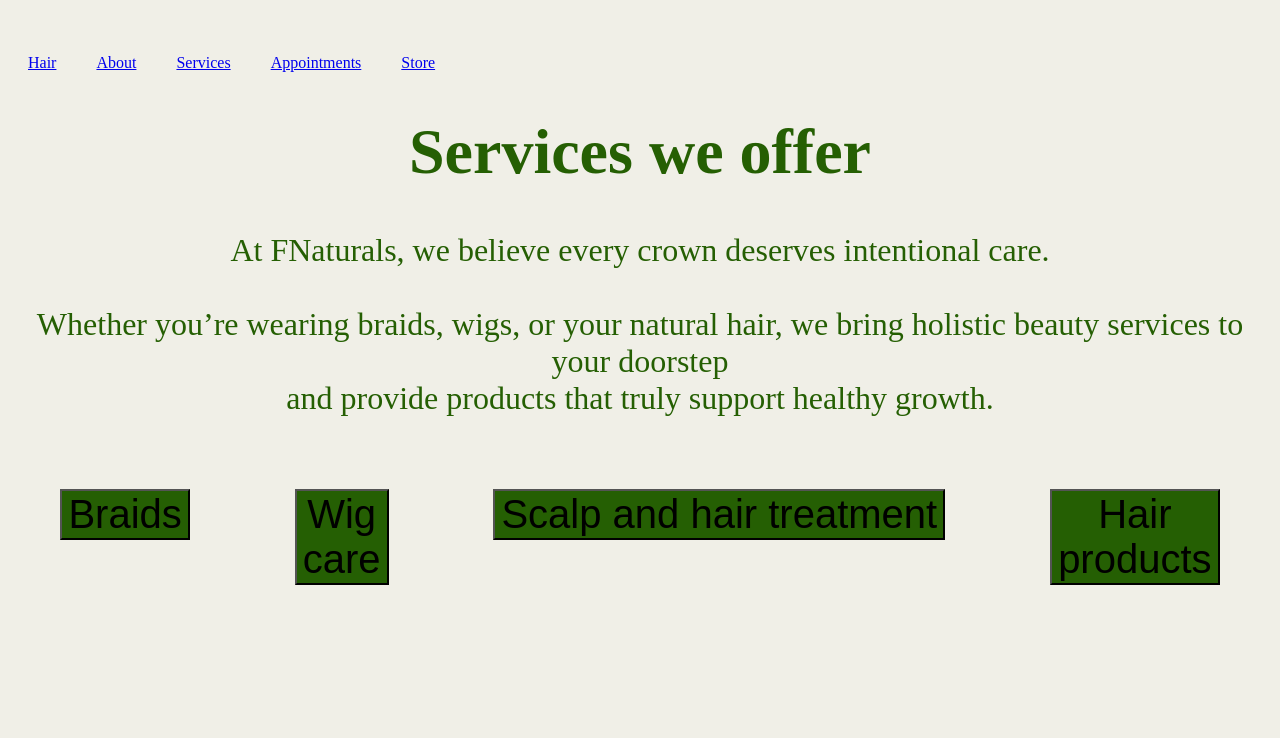
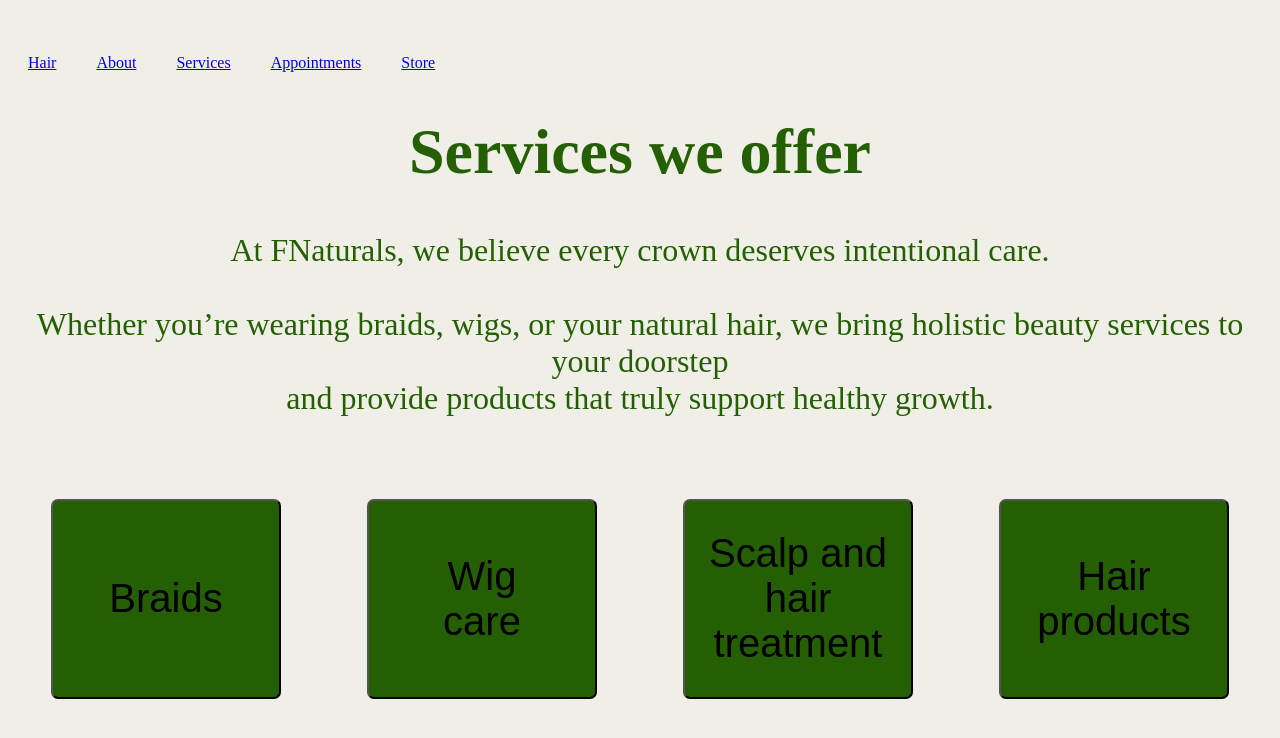
Before and after one commit to SilentStorm227/FaNatural, a React (Vite) app: page /services in a window 1280 px wide. Shown: the top 738 px of the page. Built offline with nearby package versions, Linux system fonts and the light colour scheme.

Commit message:
adjustments

```diff
--- a/src/components/pages/Services.jsx
+++ b/src/components/pages/Services.jsx
@@ -11,19 +11,19 @@
             </div>
        <div className="container-fluid mt-5">
                     <div className="card-body">
-                        <Link to="./braids" className="Braids">
+                        <Link to="./braids" className="B1">
                     <button className="texts2">Braids</button>
                     </Link>
 
-                        <Link to="./wigcare" className="Wig">
+                        <Link to="./wigcare" className="B1">
                     <button className="texts2">Wig <br />care</button>
                     </Link>
 
-                        <Link to="./Scalp-and-hair-treatment" className="Scalpandhair">
-                    <button className="texts2">Scalp and hair treatment</button>
+                        <Link to="./Scalp-and-hair-treatment" className="B1">
+                    <button className="texts2">Scalp and <br />hair treatment</button>
                     </Link>
 
-                        <Link to="./products" className="Hairproducts">
+                        <Link to="./products" className="B1">
                     <button className="texts2">Hair <br />products</button>
                     </Link>
                 </div>
--- a/src/components/style/services.css
+++ b/src/components/style/services.css
@@ -51,6 +51,7 @@
 .texts2{
     font-size: 40px;
     background-color: #255f03;
-    position: relative;
-    bottom: 10px;
+    border-radius: 7px;
+    height: 200px;
+    width: 230px;
 }
```
